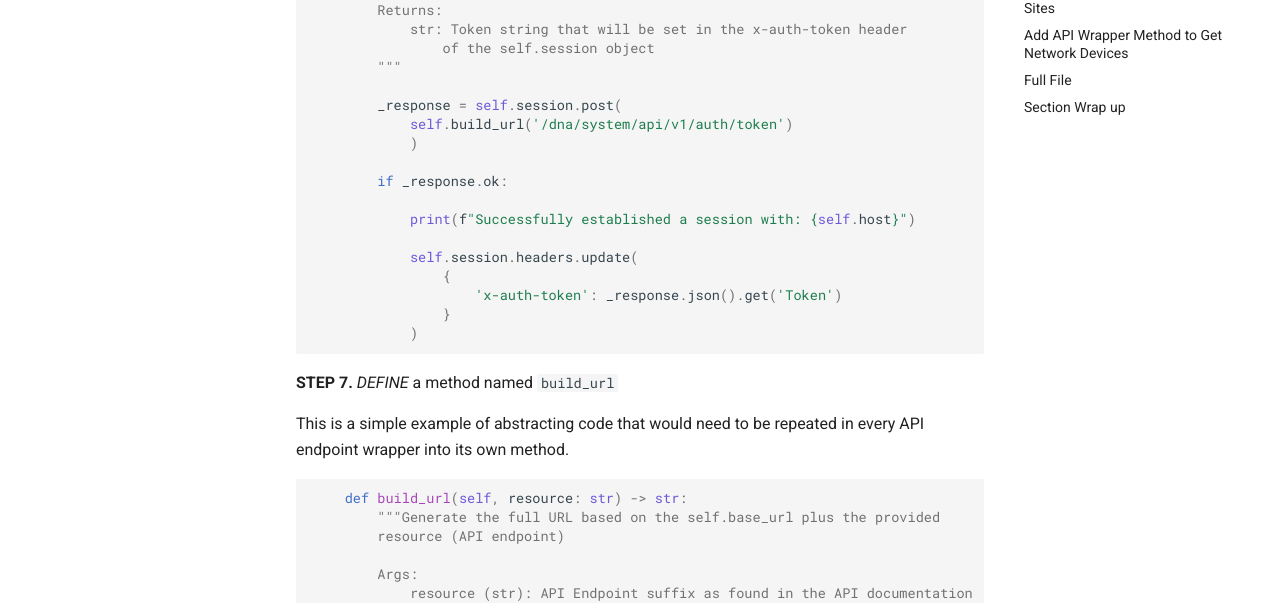
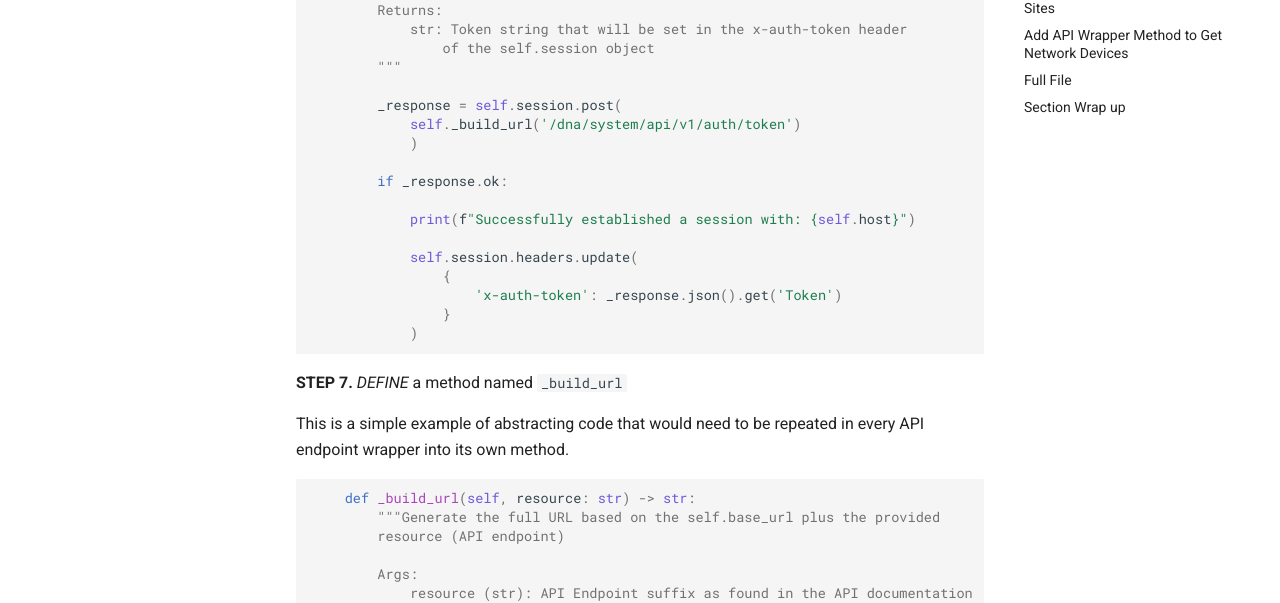
Before and after one commit to wwt/building-a-python-sdk, an MkDocs documentation site: the page built from docs/module-3.md, in a window 1280 px wide and 900 px high, scrolled down 2631 px. Shown: the part 145-748 px from the top of the window. Built offline with MkDocs 1.6.1 and Material for MkDocs 9.7.7, drawn with Linux system fonts in a browser that asks for light colours; emoji names are drawn with the system emoji font; comment, search, counter and statistics services are not loaded; some of the changed text lies outside the part shown.

````diff
--- a/docs/module-3.md
+++ b/docs/module-3.md
@@ -98,7 +98,7 @@ This is only method that will use **Basic Auth**.  All other methods will utiliz
         """
 
         _response = self.session.post(
-            self.build_url('/dna/system/api/v1/auth/token')
+            self._build_url('/dna/system/api/v1/auth/token')
             )
 
         if _response.ok:
@@ -113,12 +113,12 @@ This is only method that will use **Basic Auth**.  All other methods will utiliz
 
 ```
 
-**STEP 7.** *DEFINE* a method named `build_url`
+**STEP 7.** *DEFINE* a method named `_build_url`
 
 This is a simple example of abstracting code that would need to be repeated in every API endpoint wrapper into its own method.
 
 ```python
-    def build_url(self, resource: str) -> str:
+    def _build_url(self, resource: str) -> str:
         """Generate the full URL based on the self.base_url plus the provided
         resource (API endpoint)
 
@@ -202,7 +202,7 @@ The `get_sites` method of our `dnaCenterApi` **client** targets the /dna/intent/
         resource = "/dna/intent/api/v1/site"
         return self._make_request(
                                   'GET',
-                                  self.build_url(resource),
+                                  self._build_url(resource),
                                   params=params
                                   )
 ```
@@ -223,7 +223,7 @@ The `get_sites` method of our `dnaCenterApi` **client** targets the /dna/intent/
         resource = "/dna/intent/api/v1/network-device"
         return self._make_request(
                                   'GET',
-                                  self.build_url(resource),
+                                  self._build_url(resource),
                                   params=params
                                   )
 
@@ -285,7 +285,7 @@ class dnaCenterApi:
         """
 
         _response = self.session.post(
-            self.build_url('/dna/system/api/v1/auth/token')
+            self._build_url('/dna/system/api/v1/auth/token')
             )
 
         if _response.ok:
@@ -298,7 +298,7 @@ class dnaCenterApi:
                 }
             )
 
-    def build_url(self, resource: str) -> str:
+    def _build_url(self, resource: str) -> str:
         """Generate the full URL based on the self.base_url plus the provided
         resource (API endpoint)
 
@@ -346,7 +346,7 @@ class dnaCenterApi:
         resource = "/dna/intent/api/v1/site"
         return self._make_request(
                                   'GET',
-                                  self.build_url(resource),
+                                  self._build_url(resource),
                                   params=params
                                   )
 
@@ -361,7 +361,7 @@ class dnaCenterApi:
         resource = "/dna/intent/api/v1/network-device"
         return self._make_request(
                                   'GET',
-                                  self.build_url(resource),
+                                  self._build_url(resource),
                                   params=params
                                   )
 
````
